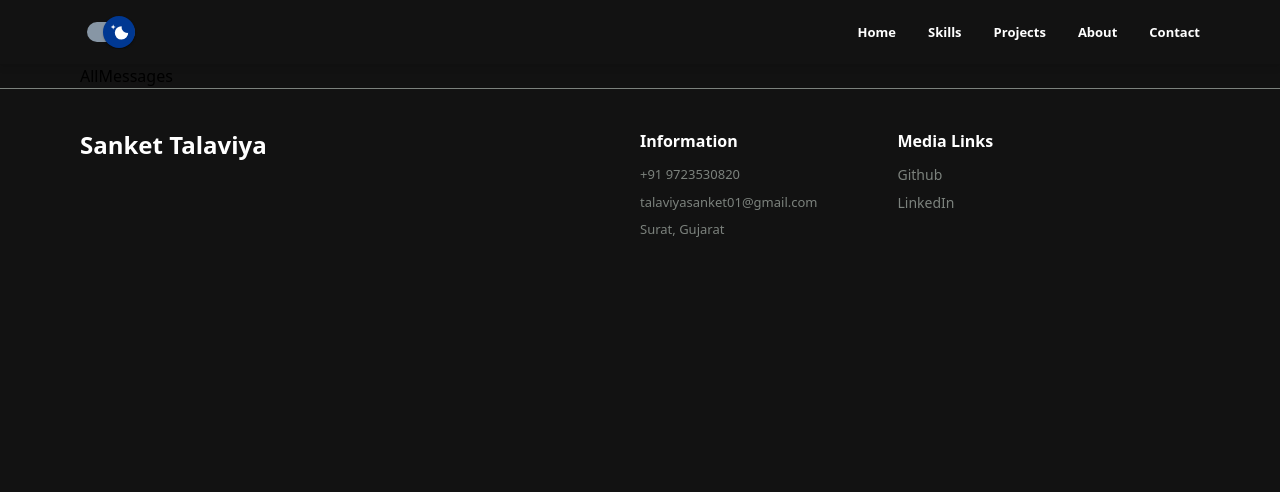
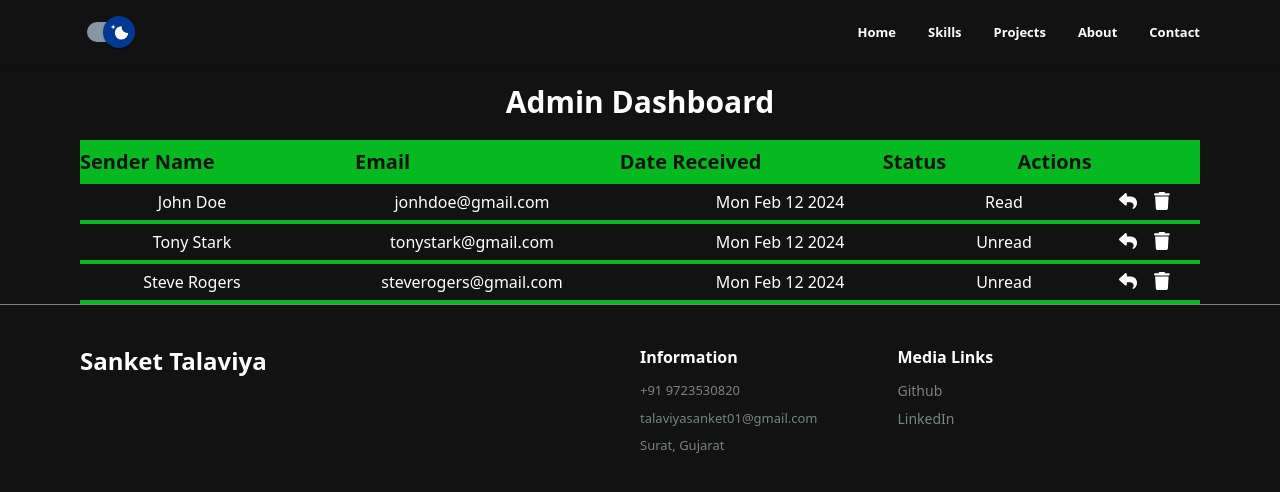
Before and after one commit to Sanket4450/Portfolio, a React (Vite) app: page /admin/messages in a window 1280 px wide. Shown: the top 492 px of the page. Built offline with nearby package versions, Linux system fonts and the light colour scheme; no server answers.

Commit message:
admin messages section done

```diff
--- a/src/api/common.js
+++ b/src/api/common.js
@@ -1,13 +1,13 @@
 const baseURL = import.meta.env.VITE_BASE_URL
 
-export default async (method, endpoint, data = {}, headers = {}) => {
-  return fetch(`${baseURL}/${endpoint}`, {
+export const ApiCaller = async (method, endpoint, data = {}, headers = {}) => {
+  return fetch(`${baseURL}${endpoint}`, {
     method,
     headers: {
       'Content-Type': 'application/json',
       ...headers,
     },
-    body: JSON.stringify(data),
+    body: method === 'GET' ? null : JSON.stringify(data),
   })
     .then((response) => response.json())
     .then((data) => data)
--- /dev/null
+++ b/src/api/root/getRootData.js
@@ -0,0 +1,14 @@
+import { ApiCaller } from '../common'
+
+export const getRootData = async () => {
+  try {
+    const dataObject = await ApiCaller('GET', '/admin')
+
+    if (!dataObject.success) {
+      throw new Error(dataObject.message)
+    }
+    return dataObject.results
+  } catch (error) {
+    throw new Error(error.message)
+  }
+}
--- /dev/null
+++ b/src/api/root/index.js
@@ -0,0 +1 @@
+export { getRootData } from './getRootData'
--- /dev/null
+++ b/src/components/admin/AdminButton.jsx
@@ -0,0 +1,13 @@
+import { useNavigate } from 'react-router-dom'
+
+export const AdminButton = ({ text, navigatePath }) => {
+    const navigate = useNavigate()
+  return (
+    <h2
+      className=" w-[70vw] sm:w-44 lg:w-64 text-center py-3 text-xl font-semibold hover:cursor-pointer text-bg-primary bg-text-theme-primary border-4 border-text-theme-primary rounded-md hover:text-primary hover:bg-primary transition duration-200"
+      onClick={() => navigate(navigatePath)}
+    >
+      {text}
+    </h2>
+  )
+}
--- a/src/components/admin/AdminHome.jsx
+++ b/src/components/admin/AdminHome.jsx
@@ -1,12 +1,18 @@
-import { useNavigate } from 'react-router-dom'
+import { useState, useEffect } from 'react'
 import { useSelector } from 'react-redux'
 import { AdminDataCard } from './AdminDataCard'
+import { AdminButton } from './AdminButton'
 import { userDetails } from '../../data/user'
 import { messageIcons } from '../../data/messages'
+import { getRootData } from '../../api/root'
 
 export const AdminHome = () => {
-  const navigate = useNavigate()
   const theme = useSelector((state) => state.theme.value)
+  const [rootData, setRootData] = useState({})
+
+  useEffect(() => {
+    getRootData().then((data) => setRootData(data))
+  }, [])
 
   return (
     <section>
@@ -17,22 +23,22 @@ export const AdminHome = () => {
           <AdminDataCard
             icon={theme === 'dark' ? messageIcons.messageIconDark : messageIcons.messageIconLight}
             title="Total Messages"
-            count={285}
+            count={rootData.messagesCount ?? 'N/A'}
           />
           <AdminDataCard
             icon={theme === 'dark' ? messageIcons.unreadMessageIconDark : messageIcons.unreadMessageIconLight}
             title="Unread Messages"
-            count={285}
+            count={rootData.unreadMessagesCount ?? 'N/A'}
           />
           <AdminDataCard
             icon={theme === 'dark' ? messageIcons.readMessageIconDark : messageIcons.readMessageIconLight}
             title="Read Messages"
-            count={285}
+            count={rootData.readMessagesCount ?? 'N/A'}
           />
           <AdminDataCard
             icon={theme === 'dark' ? messageIcons.messageReplyIconDark : messageIcons.messageReplyIconLight}
             title="Total Replies"
-            count={285}
+            count={rootData.repliesCount ?? 'N/A'}
           />
         </div>
         <div className=" hidden sm:max-lg:block space-y-10">
@@ -62,15 +68,9 @@ export const AdminHome = () => {
           </div>
         </div>
         <div className=" flex max-sm:flex-col justify-evenly items-center max-sm:space-y-5 my-20">
-          <h2 className=" w-[70vw] sm:w-44 lg:w-64 text-center py-3 text-xl font-semibold hover:cursor-pointer text-bg-primary bg-text-theme-primary border-4 border-text-theme-primary rounded-md hover:text-primary hover:bg-primary transition duration-200" onClick={() => navigate('/admin/messages')}>
-            View Messages
-          </h2>
-          <h2 className=" w-[70vw] sm:w-44 lg:w-64 text-center py-3 text-xl font-semibold hover:cursor-pointer text-bg-primary bg-text-theme-primary border-4 border-text-theme-primary rounded-md hover:text-primary hover:bg-primary transition duration-200">
-            View Replies
-          </h2>
-          <h2 className=" w-[70vw] sm:w-44 lg:w-64 text-center py-3 text-xl font-semibold hover:cursor-pointer text-bg-primary bg-text-theme-primary border-4 border-text-theme-primary rounded-md hover:text-primary hover:bg-primary transition duration-200">
-            Logout
-          </h2>
+          <AdminButton text="View Messages" navigatePath="/admin/messages" />
+          <AdminButton text="View Replies" navigatePath="/admin/replies" />
+          <AdminButton text="Logout" navigatePath="#" />
         </div>
       </section>
     </section>
--- a/src/components/login/AdminVerifyOtp.jsx
+++ b/src/components/login/AdminVerifyOtp.jsx
@@ -79,7 +79,9 @@ export const AdminVerifyOtp = () => {
       {isOtpSent && (
         <p className=" text-gray-primary font-semibold text-center tracking-wide my-5">
           Didn't receive the verification OTP?
-          <span className=" text-theme-primary ml-2 hover:cursor-pointer hover:text-theme-hover-primary">Resend</span>
+          <span className=" text-theme-primary ml-2 hover:cursor-pointer hover:text-theme-hover-primary transition duration-200">
+            Resend
+          </span>
         </p>
       )}
     </section>
--- a/src/components/login/AdminVerifySecret.jsx
+++ b/src/components/login/AdminVerifySecret.jsx
@@ -28,7 +28,7 @@ export const AdminVerifySecret = () => {
         Login to the Admin Section
       </h1>
 
-      <div className=" my-14 space-y-2.5">
+      <div className=" my-14 space-y-3">
         <Box
           component="form"
           sx={{
--- a/src/components/messages/AllMessages.jsx
+++ b/src/components/messages/AllMessages.jsx
@@ -1,7 +1,51 @@
-import React from 'react'
+import { useState, useEffect } from 'react'
+import { MessagesHeader } from './MessagesHeader'
+import { SingleMessage } from './SingleMessage'
 
 export const AllMessages = () => {
+  const [screenWidth, setScreenWidth] = useState(window.innerWidth)
+
+  useEffect(() => {
+    window.addEventListener('resize', () => setScreenWidth(window.innerWidth))
+
+    return () => {
+      window.removeEventListener('resize', () => setScreenWidth(window.innerWidth))
+    }
+  }, [])
+
   return (
-    <div>AllMessages</div>
+    <div>
+      <h1 className="text-3xl text-center font-bold text-primary py-5">Admin Dashboard</h1>
+      <div className=" max-sm:space-y-3">
+        {screenWidth >= 640 && <MessagesHeader screenWidth={screenWidth} />}
+        <SingleMessage
+          messageId={1}
+          firstName="John"
+          lastName="Doe"
+          email="jonhdoe@gmail.com"
+          isRead={true}
+          receivedAt={new Date()}
+          screenWidth={screenWidth}
+        />
+        <SingleMessage
+          messageId={1}
+          firstName="Tony"
+          lastName="Stark"
+          email="tonystark@gmail.com"
+          isRead={false}
+          receivedAt={new Date()}
+          screenWidth={screenWidth}
+        />
+        <SingleMessage
+          messageId={1}
+          firstName="Steve"
+          lastName="Rogers"
+          email="steverogers@gmail.com"
+          isRead={false}
+          receivedAt={new Date()}
+          screenWidth={screenWidth}
+        />
+      </div>
+    </div>
   )
 }
--- /dev/null
+++ b/src/components/messages/MessagesHeader.jsx
@@ -0,0 +1,15 @@
+const SingleHeaderSection = ({ name, width }) => {
+  return <p className={` w-[${width}] text-center`}>{name}</p>
+}
+
+export const MessagesHeader = ({ screenWidth }) => {
+  return (
+    <div className=" flex items-center h-11 bg-text-theme-primary text-bg-primary text-lg lg:text-xl font-semibold">
+      <SingleHeaderSection name="Sender Name" width={screenWidth >= 768 ? '20%' : '25%'} />
+      <SingleHeaderSection name="Email" width="30%" />
+      <SingleHeaderSection name="Date Received" width={screenWidth >= 768 ? '25%' : '30%'} />
+      <SingleHeaderSection name="Status" width="15%" />
+      {screenWidth >= 768 && <SingleHeaderSection name="Actions" width="10%" />}
+    </div>
+  )
+}
--- /dev/null
+++ b/src/components/messages/SingleMessage.jsx
@@ -0,0 +1,46 @@
+import { FontAwesomeIcon } from '@fortawesome/react-fontawesome'
+import { faReply, faTrash } from '@fortawesome/free-solid-svg-icons'
+
+export const SingleMessage = ({ messageId, firstName, lastName, email, isRead, receivedAt, screenWidth }) => {
+  if (screenWidth >= 640) {
+    return (
+      <div
+        id={messageId}
+        className=" flex items-center h-10 text-primary border-b-4 border-text-theme-primary hover:cursor-pointer"
+      >
+        <p className=" w-[25%] md:w-[20%] text-center">
+          {firstName} {lastName}
+        </p>
+        <p className=" w-[30%] text-center">{email}</p>
+        <p className=" w-[30%] md:w-[25%] text-center">{receivedAt.toDateString()}</p>
+        <p className=" w-[15%] text-center">{isRead ? 'Read' : 'Unread'}</p>
+        {screenWidth >= 768 && (
+          <div className=" w-[10%] text-center space-x-[15%]">
+            <FontAwesomeIcon icon={faReply} className=" text-lg hover:cursor-pointer hover:text-gray-strong" />
+            <FontAwesomeIcon icon={faTrash} className=" text-lg hover:cursor-pointer hover:text-gray-strong" />
+          </div>
+        )}
+      </div>
+    )
+  } else {
+    return (
+      <div
+        id={messageId}
+        className=" h-28 phone:h-16 flex max-phone:flex-col justify-around phone:justify-between items-center bg-text-theme-primary text-bg-primary rounded-md hover:cursor-pointer"
+      >
+        <div className=" pl-3 text-center">
+          <p className=" font-semibold text-2xl phone:text-[22px]">
+            {firstName} {lastName}
+          </p>
+          <p className=" phone:text-[14px]">{email}</p>
+        </div>
+        <div className=" pr-3 phone:h-[85%] max-phone:w-full flex phone:flex-col justify-between max-phone:items-center text-center">
+          <p className=" text-sm max-phone:ml-3">{receivedAt.toDateString()}</p>
+          <p className=" bg-text-theme-hover-primary max-phone:px-4 max-phone:py-1 max-phone:mr-1 text-center font-semibold text-sm rounded-lg">
+            {isRead ? 'Read' : 'Unread'}
+          </p>
+        </div>
+      </div>
+    )
+  }
+}
```
